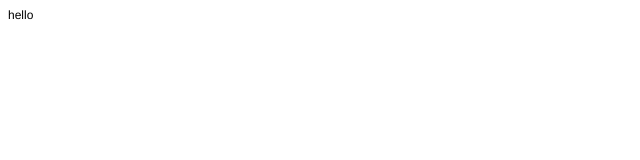
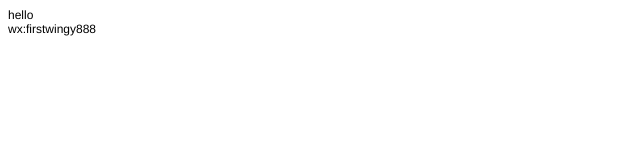
Before and after one commit to firstwingy/helloWorld, a plain HTML site: page index.html in a window 1280 px wide. Shown: the whole page, without its empty margins (0-640 px from the left). Drawn offline with Linux system fonts and the light colour scheme.

Commit message:
Update index.html

```diff
--- a/index.html
+++ b/index.html
@@ -12,5 +12,7 @@
 </head>
 <body>
 <p class="p1">hello</p>
+  <p class="p1">wx:firstwingy888</p>
+
 </body>
 </html>
```
